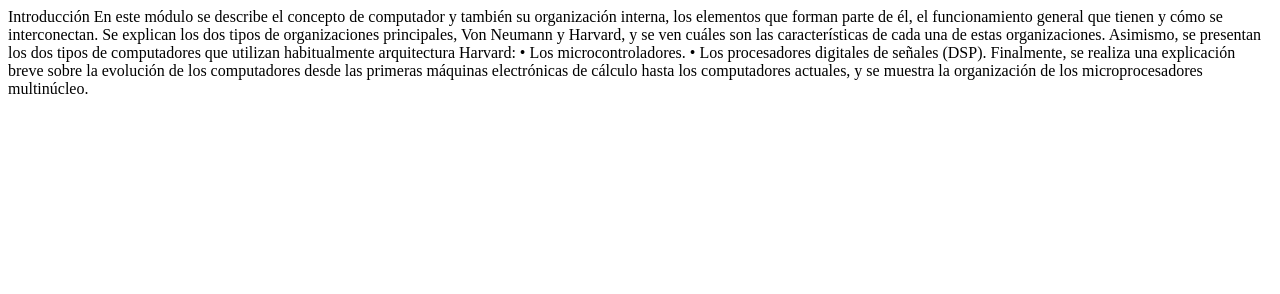
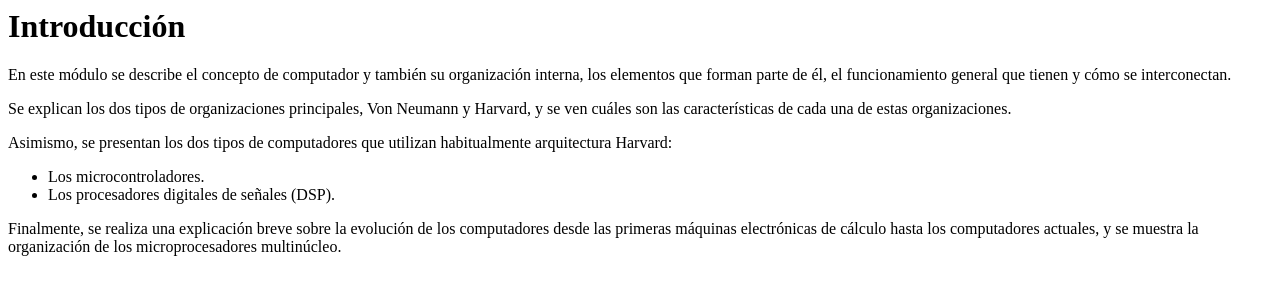
Before and after one commit to lirog15/computador, a plain HTML site: page index.html in a window 1280 px wide. Drawn offline with Linux system fonts and the light colour scheme.

Commit message:
Dando estructura a mi pagina

```diff
--- a/index.html
+++ b/index.html
@@ -3,18 +3,21 @@
 <title>El computador</title>
 </head>
 <body>
-Introducción
-En este módulo se describe el concepto de computador y también su organización
+<h1>Introducción</h1>
+<p>En este módulo se describe el concepto de computador y también su organización
 interna, los elementos que forman parte de él, el funcionamiento general
-que tienen y cómo se interconectan.
-Se explican los dos tipos de organizaciones principales, Von Neumann y Harvard,
-y se ven cuáles son las características de cada una de estas organizaciones.
-Asimismo, se presentan los dos tipos de computadores que utilizan habitualmente
+que tienen y cómo se interconectan.</p>
+<p>Se explican los dos tipos de organizaciones principales, Von Neumann y Harvard,
+y se ven cuáles son las características de cada una de estas organizaciones.</p>
+<p>Asimismo, se presentan los dos tipos de computadores que utilizan habitualmente
 arquitectura Harvard:
-• Los microcontroladores.
-• Los procesadores digitales de señales (DSP).
-Finalmente, se realiza una explicación breve sobre la evolución de los computadores
+<ul>
+<li> Los microcontroladores.</li>
+<li> Los procesadores digitales de señales (DSP).</li>
+</ul>
+</p>
+<p>Finalmente, se realiza una explicación breve sobre la evolución de los computadores
 desde las primeras máquinas electrónicas de cálculo hasta los computadores
-actuales, y se muestra la organización de los microprocesadores multinúcleo.
+actuales, y se muestra la organización de los microprocesadores multinúcleo.</p>
 </body>
 </html>
```
